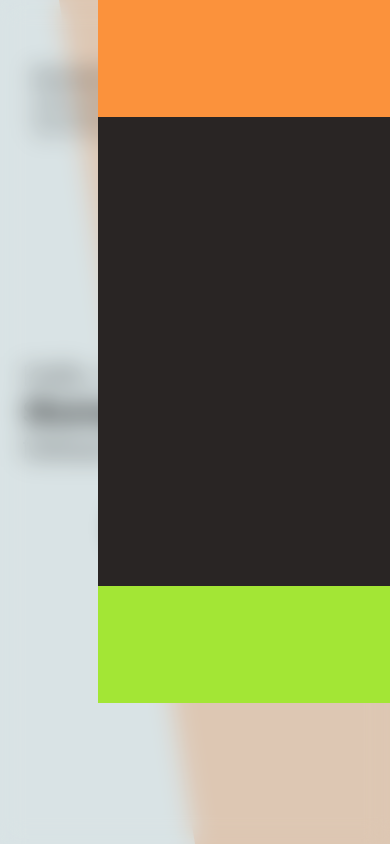
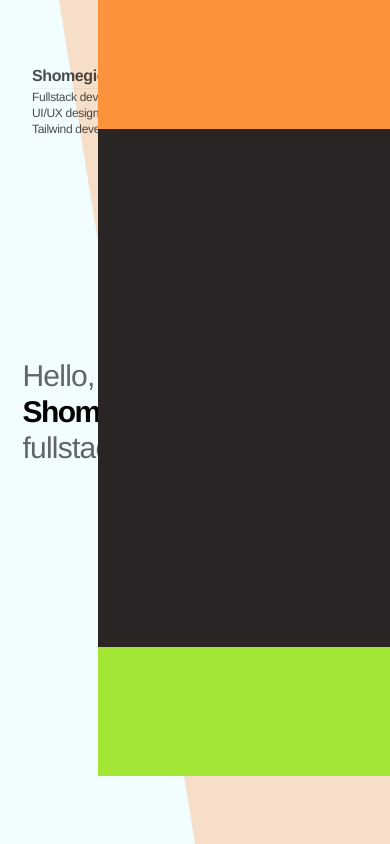
Before and after one commit to Shomegie/Shomegie, a SvelteKit app: page / in a window 390 px wide. Built offline with nearby package versions, Linux system fonts and the light colour scheme.

Commit message:
responsive navigation in progress 2

```diff
--- a/src/routes/+page.svelte
+++ b/src/routes/+page.svelte
@@ -15,8 +15,8 @@
         </div>
         <div class={`h-1/6 ${blur}`}></div>
     </div> -->
-    <div class="absolute backdrop-blur-md bg-black/10 inset-0 z-30 flex justify-end">
-        <div class="bg-stone-800 w-3/4 h-5/6 flex flex-col">
+    <div class="absolute inset-0 z-30 flex justify-end">
+        <div class="bg-stone-800 w-3/4 h-[92%] flex flex-col">
             <div class="h-1/6 w-full bg-orange-400"></div>
             <div class="h-4/6 w-full"></div>
             <div class="h-1/6 w-full bg-lime-400"></div>
```
